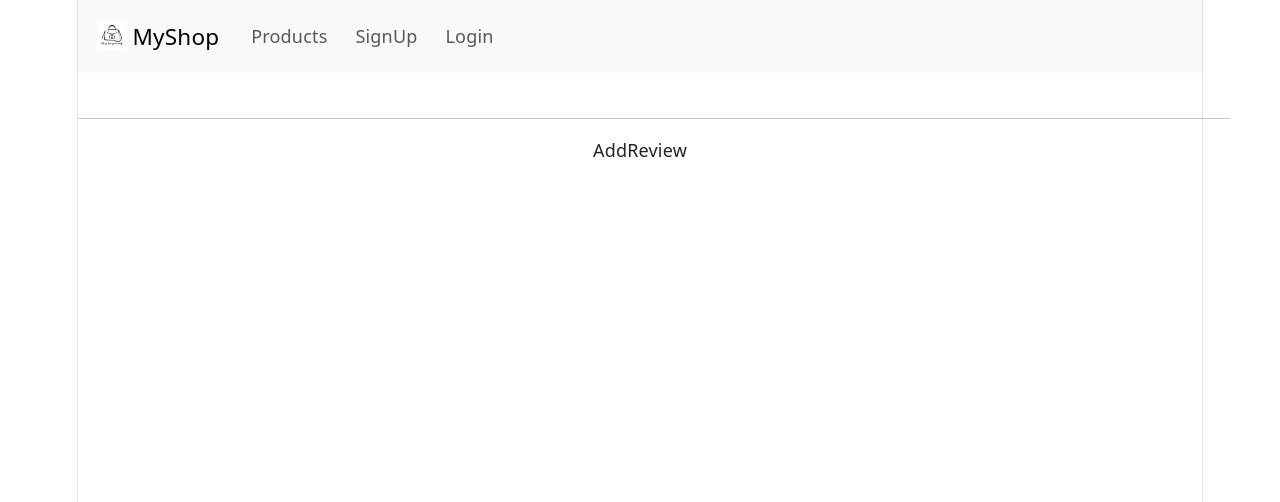
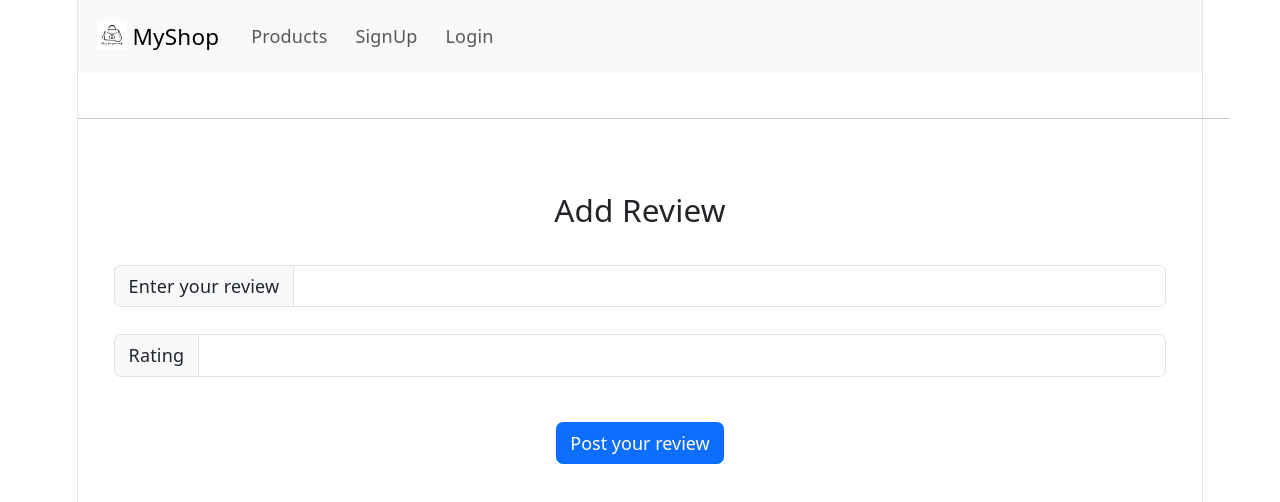
Before and after one commit to sara-faltas/E-commerce-Client, a React (Vite) app: page /addReview in a window 1280 px wide. Shown: the top 502 px of the page. Built offline with nearby package versions, Linux system fonts and the light colour scheme; no server answers.

Commit message:
second collection Add is done , plus handling cloudinary upload image

```diff
--- a/src/pages/Admin/AddProduct.jsx
+++ b/src/pages/Admin/AddProduct.jsx
@@ -17,8 +17,7 @@ function AddProduct() {
   const [price, setPrice] = useState("");
   const [size, setSize] = useState("");
   const [stock, setStock] = useState("");
-  const [ edition, setEdition] = useState("")
-
+  const [edition, setEdition] = useState("");
 
   const navigate = useNavigate();
 
@@ -26,14 +25,14 @@ function AddProduct() {
     e.preventDefault();
 
     const body = {
-      image:image,
+      image: imageUrl,
       title: title,
       description: description,
       category: category,
-      price:price,
-      size:size,
-      stock:stock,
-      edition:edition
+      price: price,
+      size: size,
+      stock: stock,
+      edition: edition,
     };
 
     try {
@@ -47,7 +46,45 @@ function AddProduct() {
     }
   };
 
+  // ***********handling upload photo *****************
+  // add to component where you are creating an item
 
+  // below state will hold the image URL from cloudinary. This will come from the backend.
+  const [imageUrl, setImageUrl] = useState(null);
+  const [isUploading, setIsUploading] = useState(false); // for a loading animation effect
+
+  // below function should be the only function invoked when the file type input changes => onChange={handleFileUpload}
+  const handleFileUpload = async (event) => {
+    // console.log("The file to be uploaded is: ", e.target.files[0]);
+
+    if (!event.target.files[0]) {
+      // to prevent accidentally clicking the choose file button and not selecting a file
+      return;
+    }
+
+    setIsUploading(true); // to start the loading animation
+
+    const uploadData = new FormData(); // images and other files need to be sent to the backend in a FormData
+    uploadData.append("image", event.target.files[0]);
+    //             |
+    //     this name needs to match the name used in the middleware in the backend => uploader.single("image")
+
+    try {
+      const response = await service.post(
+        `${import.meta.env.VITE_SERVER_URL}/api/upload`,
+        uploadData,
+      );
+
+      setImageUrl(response.data.imageUrl);
+
+      //                          |
+      //     this is how the backend sends the image to the frontend => res.json({ imageUrl: req.file.path });
+
+      setIsUploading(false); // to stop the loading animation
+    } catch (error) {
+      console.log(error)
+    }
+  };
 
   return (
     <div>
@@ -58,15 +95,26 @@ function AddProduct() {
       <form style={{ margin: "2rem" }}>
 
         <InputGroup className="mb-2" style={{ marginTop: "2rem" }}>
-          <InputGroup.Text id="inputGroup-sizing-default">
-            Upload Image
-          </InputGroup.Text>
+          <Form.Group controlId="formFile" className="mb-3">
+            {/* <Form.Label>Upload image</Form.Label> */}
             <Form.Control
               aria-label="Default"
               aria-describedby="inputGroup-sizing-default"
               value={image}
-            onChange={(e) => setImage(e.target.value)}
+              onChange={handleFileUpload}
+              disabled={isUploading}
+              type="file"
             />
+          </Form.Group>
+          {/* to render a loading message or spinner while uploading the picture */}
+          {isUploading ? <h6>... uploading image</h6> : null}
+
+          {/* below line will render a preview of the image from cloudinary */}
+          {imageUrl ? (
+            <div >
+              <img src={imageUrl} alt="img" width={60} height={60}/>
+            </div>
+          ) : null}
         </InputGroup>
 
         <InputGroup className="mb-4">
@@ -118,9 +166,7 @@ function AddProduct() {
         </InputGroup>
 
         <InputGroup className="mb-4">
-          <InputGroup.Text id="inputGroup-sizing-default">
-            Size
-          </InputGroup.Text>
+          <InputGroup.Text id="inputGroup-sizing-default">Size</InputGroup.Text>
           <Form.Control
             aria-label="Default"
             aria-describedby="inputGroup-sizing-default"
@@ -156,7 +202,6 @@ function AddProduct() {
           <option value="Others">Others</option>
         </Form.Select>
 
-
         <button
           style={{ margin: "1rem" }}
           type="button"
@@ -169,4 +214,4 @@ function AddProduct() {
     </div>
   );
 }
-export default AddProduct
+export default AddProduct;
--- a/src/pages/Admin/Dashboard.jsx
+++ b/src/pages/Admin/Dashboard.jsx
@@ -7,6 +7,8 @@ function Dashboard() {
     <div>
       <h1>Dashboard</h1>
     <AddProduct/>
+    {/* <ProductList/> */}
+    {/* <ManageHomePage/> */}
 
 </div>
   )
--- a/src/pages/Admin/EditProduct.jsx
+++ b/src/pages/Admin/EditProduct.jsx
@@ -75,6 +75,7 @@ function EditProduct() {
       console.log(error);
     }
   };
+
 
   return (
     <div>
--- a/src/pages/ProductDetail.jsx
+++ b/src/pages/ProductDetail.jsx
@@ -7,18 +7,22 @@ import ListGroup from "react-bootstrap/ListGroup";
 import { ToggleButton } from "react-bootstrap";
 import Modal from "react-bootstrap/Modal";
 import Button from "react-bootstrap/Button";
-import { useContext } from 'react';
-import { AuthContext } from '../context/auth.context';
+import { useContext } from "react";
+import { AuthContext } from "../context/auth.context";
+import Accordion from "react-bootstrap/Accordion";
+import AddReview from "./Users/AddReview";
 
-import backpack from "../images/backpack.webp"
+import backpack from "../images/backpack.webp";
 
 function ProductDetail() {
-
-  const {productId}= useParams()
+  const { productId } = useParams();
   const [product, setProduct] = useState(null);
   const navigate = useNavigate();
   const [showDeleteModal, setShowDeleteModal] = useState(false);
-  const { isLoggedIn , loggedUserRole} = useContext(AuthContext);
+  const { isLoggedIn, loggedUserRole, loggedUserId } = useContext(AuthContext);
+  const [reviews, setReviews] = useState([]);
+  const [showReviews, setShowReviews] = useState(false);
+  const [showReviewForm, setShowReviewForm] = useState(false);
 
   useEffect(() => {
     getData();
@@ -31,7 +35,7 @@ function ProductDetail() {
         `${import.meta.env.VITE_SERVER_URL}/api/product/${productId}`,
       );
       setProduct(response.data);
-      console.log(response.data)
+      console.log(response.data);
     } catch (error) {
       console.error(error);
     }
@@ -50,6 +54,18 @@ function ProductDetail() {
     }
   };
 
+  const getReview = async () => {
+    try {
+      const response = await service.get(
+        `${import.meta.env.VITE_SERVER_URL}/api/review/product/${productId}/reviews`,
+      );
+      setShowReviews(true);
+      setReviews(response.data);
+    } catch (error) {
+      console.log(error);
+    }
+  };
+
   return (
     <div>
       <Card
@@ -59,7 +75,6 @@ function ProductDetail() {
           boxShadow: "0 4px 8px rgba(0, 0, 0, 0.1)",
         }}
       >
-
         <Card.Img variant="top" src={product.image} />
         <Card.Body>
           <Card.Title>{product.title}</Card.Title>
@@ -73,17 +88,40 @@ function ProductDetail() {
             justifyContent: "space-evenly",
           }}
         >
-          <ListGroup.Item>
-            Price: {product.price}
-          </ListGroup.Item>
-          <ListGroup.Item>
-            Category: {product.category}
-            </ListGroup.Item>
-        <ListGroup.Item>
-            Size: {product.size}
-            </ListGroup.Item>
+          <ListGroup.Item>Price: {product.price}</ListGroup.Item>
+          <ListGroup.Item>Category: {product.category}</ListGroup.Item>
+          <ListGroup.Item>Size: {product.size}</ListGroup.Item>
         </ListGroup.Item>
 
+        {/* // show review section  */}
+        <Accordion defaultActiveKey="0">
+          <Accordion.Item eventKey="0">
+            <Accordion.Header onClick={getReview}>
+              Show Reviews
+            </Accordion.Header>
+            <Accordion.Body>
+              {showReviews && reviews.length === 0 ? (
+                <h6>No reviews yet</h6>
+              ) : (
+                reviews.map((review) => (
+                  <Card key={review._id} className="mb-3">
+                    <Card.Body>
+                      {/* <Card.Title>{review.user.firstName}</Card.Title> */}
+                      <div>
+                        {[1, 2, 3, 4, 5].map((star) => (
+                          <span key={star}>
+                            {star <= review.rating ? "⭐" : "☆"}
+                          </span>
+                        ))}
+                      </div>
+                      <Card.Text> {review.reviewText} </Card.Text>
+                    </Card.Body>
+                  </Card>
+                ))
+              )}
+            </Accordion.Body>
+          </Accordion.Item>
+        </Accordion>
 
         {/* // check if user is logged in ? */}
 
@@ -99,8 +137,8 @@ function ProductDetail() {
             Back
           </button>
 
-          {isLoggedIn && loggedUserRole === "admin" &&
-          (<>
+          {isLoggedIn && loggedUserRole === "admin" && (
+            <>
               <button
                 style={{ margin: "0.5rem" }}
                 type="button"
@@ -111,7 +149,6 @@ function ProductDetail() {
               >
                 edit
               </button>
-
 
               <button
                 style={{ margin: "0.5rem" }}
@@ -124,6 +161,25 @@ function ProductDetail() {
             </>
           )}
 
+          {isLoggedIn && loggedUserRole === "user" && (
+            <>
+              <button
+                style={{ margin: "0.5rem" }}
+                type="button"
+                className="btn btn-primary"
+                onClick={() => setShowReviewForm(true)}
+              >
+                Add review
+              </button>
+
+              {showReviewForm && (
+                <AddReview productId={productId} setShowReviewForm={setShowReviewForm} getReview={getReview} />
+              )}
+            </>
+          )}
+
+          {/* *************************** */}
+          {/* **********handle the popup for deletion ******* */}
           <Modal
             show={showDeleteModal}
             onHide={() => setShowDeleteModal(false)}
@@ -156,10 +212,10 @@ function ProductDetail() {
               </Button>
             </Modal.Footer>
           </Modal>
-
         </Card.Body>
       </Card>
     </div>
   );
 }
-export default ProductDetail
+
+export default ProductDetail;
--- a/src/pages/Users/AddReview.jsx
+++ b/src/pages/Users/AddReview.jsx
@@ -1,6 +1,89 @@
-function AddReview() {
+
+import { Dropdown } from "bootstrap";
+import DropdownButton from "react-bootstrap/DropdownButton";
+import { useState } from "react";
+import { useNavigate } from "react-router-dom";
+import Form from "react-bootstrap/Form";
+import InputGroup from "react-bootstrap/InputGroup";
+import Button from "react-bootstrap/Button";
+import Badge from "react-bootstrap/Badge";
+import { ToggleButton } from "react-bootstrap";
+import service from "../../services/index.services";
+
+function AddReview(props) {
+
+  const [reviewText, setReviewText] = useState("")
+  const [rating, setRating]= useState("")
+
+  const {productId,setShowReviewForm,getReview}= props
+
+    const navigate = useNavigate();
+
+    const handleSubmit = async (e)=>{
+      e.preventDefault();
+
+      const body = {
+        reviewText: reviewText,
+        rating:rating,
+        product: productId,
+      };
+      try {
+        const response = await service.post( `${import.meta.env.VITE_SERVER_URL}/api/review/create`,
+        body,
+      );
+      setShowReviewForm(false)
+      getReview()
+      } catch (error) {
+        console.log(error)
+      }
+    }
+
+
   return (
-    <div>AddReview</div>
+    <div>
+      <h3 style={{ marginTop: "4rem", marginBottom: "2rem" }}>
+      Add Review
+      </h3>
+      <form style={{ margin: "2rem" }}>
+
+        <InputGroup className="mb-4">
+          <InputGroup.Text id="inputGroup-sizing-default" required>
+            Enter your review
+          </InputGroup.Text>
+          <Form.Control
+            aria-label="Default"
+            aria-describedby="inputGroup-sizing-default"
+            value={reviewText}
+            onChange={(e) => setReviewText(e.target.value)}
+          />
+        </InputGroup>
+
+
+        <InputGroup className="mb-4">
+          <InputGroup.Text id="inputGroup-sizing-default">
+            Rating
+          </InputGroup.Text>
+          <Form.Control
+            aria-label="Default"
+            aria-describedby="inputGroup-sizing-default"
+            value={rating}
+            onChange={(e) => setRating(e.target.value)}
+          />
+        </InputGroup>
+
+
+        <button
+          style={{ margin: "1rem" }}
+          type="button"
+          className="btn btn-primary"
+          onClick={handleSubmit}
+        >
+          Post your review
+        </button>
+      </form>
+
+    </div>
+
   )
 }
 export default AddReview
```
Lines whose indentation alone changed are shown as unchanged.
